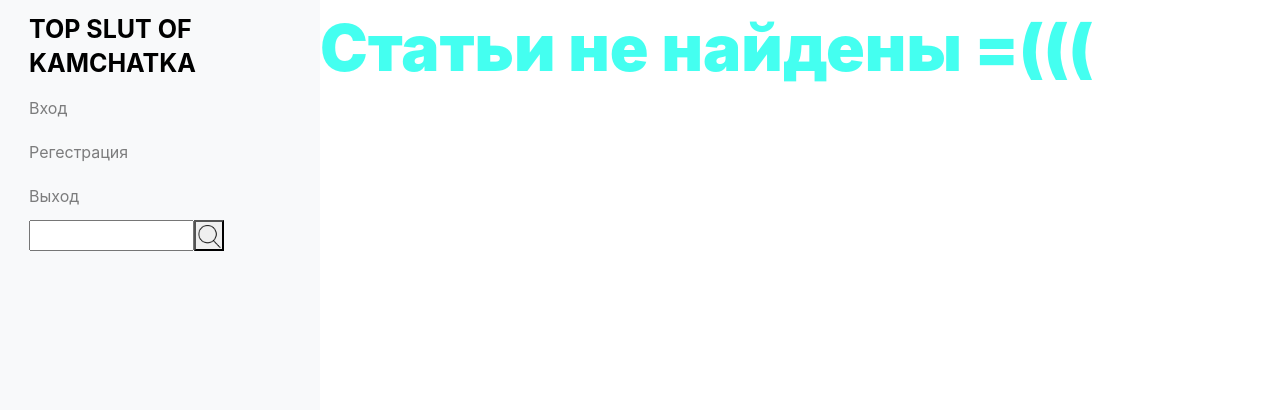
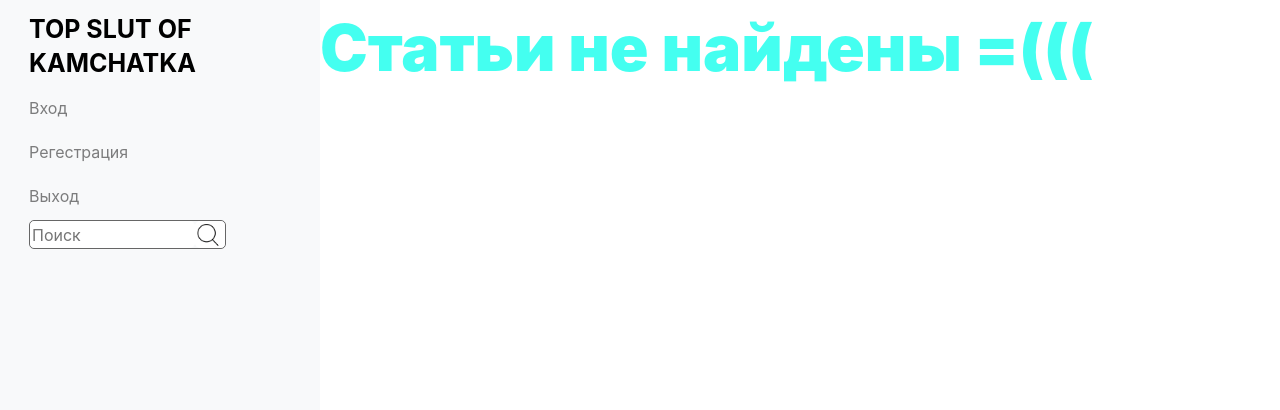
Before and after one commit to Y2Danil/tsoktest, a Django app: page / in a window 1280 px wide. Shown: the top 410 px of the page. Run offline with Django 3.2, Linux system fonts and the light colour scheme; data that the repository does not hold is empty; some libraries are stand-ins or nearby versions.

Commit message:
ИБАЬ НАКОНЕЦТО ПОЛУЧИЛОСЬ

```diff
--- a/Top/static/Top/style2.css
+++ b/Top/static/Top/style2.css
@@ -144,6 +144,24 @@ h1 > a {
   font-size: 16px;
 }
 
+.form_poisck {
+  border: 1px solid #666;
+  border-radius: 5px;
+}
+
+.form_poisck * {
+  border: none;
+  border-radius: 5px;
+}
+
+.form_poisck input {
+  outline: none;
+}
+
+.form_poisck button {
+  background: #FFF;
+}
+
 @media (max-width: 767px) {
 }
 
--- a/Top/templates/base.html
+++ b/Top/templates/base.html
@@ -40,7 +40,7 @@
               <li class="nav-item search">
                <form action="{% url 'blog:poisck' %}" method="POST" class='form_poisck float-left float-sm-left float-md-left' style='display: flex;'>
                 {% csrf_token %}
-                <input class='poisck_input' type="text" name='poisck' :placeholder="poisck_text" v-on:input='poisck_text = $event.target.value'>
+                <input class='poisck_input' type="text" name='poisck' placeholder="Поиск" >
                 <button type="submit" class='buttom_search'>
                   <a href="#" class=''>
                     <img src='{% static "image/search.png" %}' alt="Картинка" class='img_search'>
```
Also changed, not shown: mediafiles/images/maxresdefault.jpg (added).
